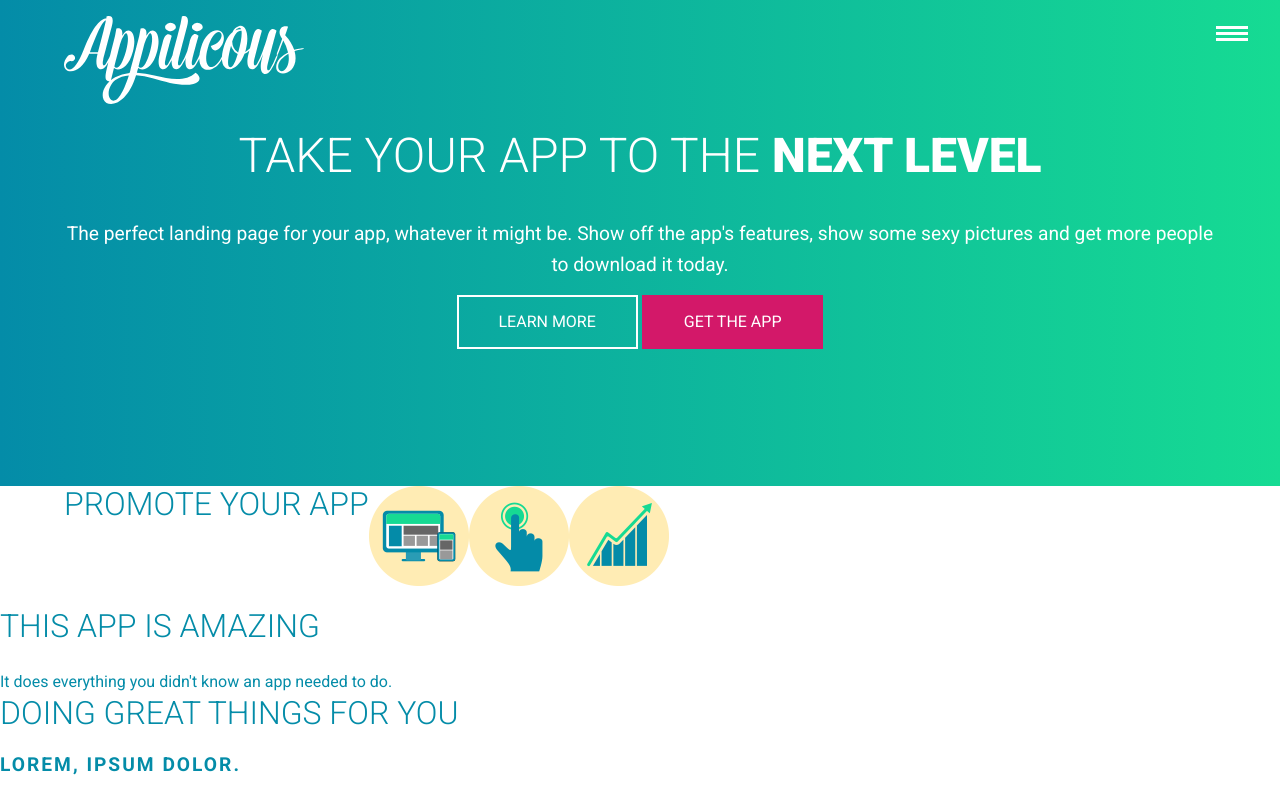
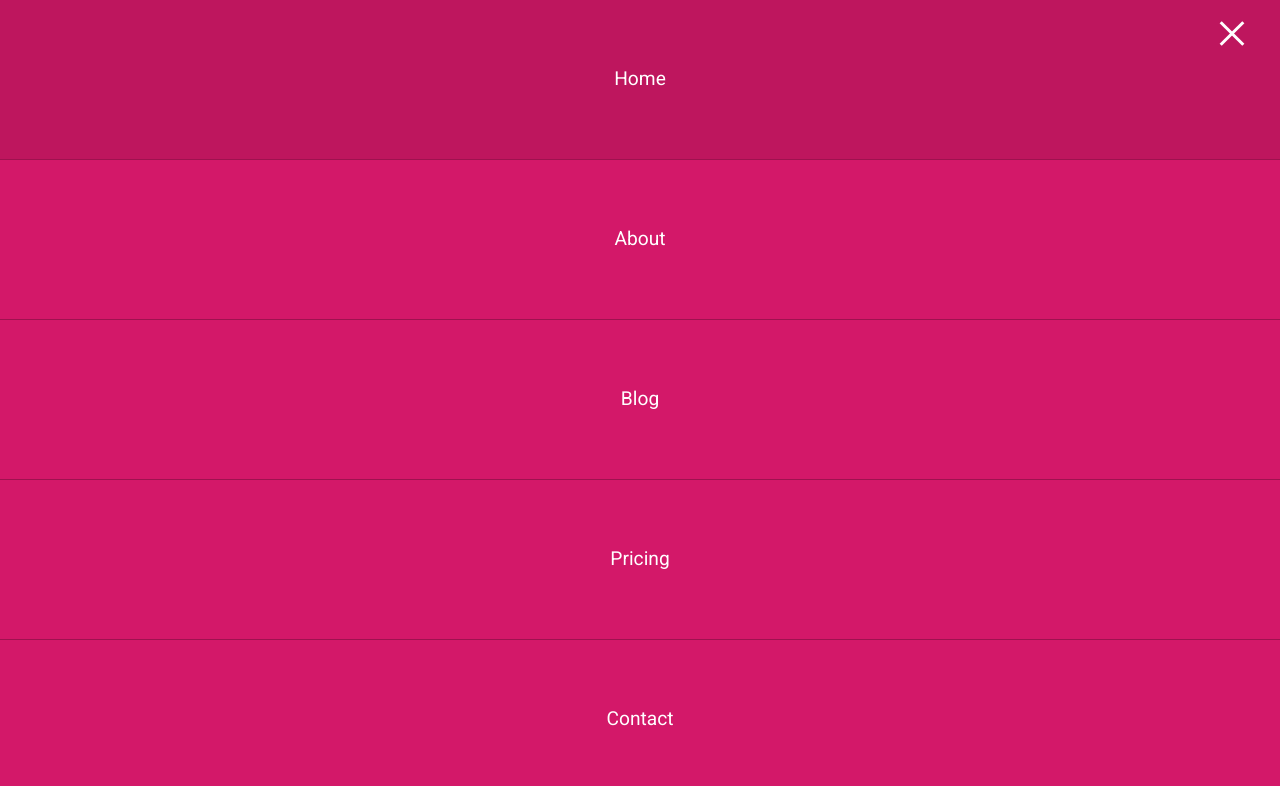
Before and after one commit to BadgerFool/responsive, a plain HTML site: page index.html in a window 1280 px wide. Both pictures are taken after a click on the element 1232 px from the left and 33 px from the top of the page. Shown: the top 786 px of the page. Drawn offline with nearby package versions, Linux system fonts and the light colour scheme.

Commit message:
added jQuery for burger menu

```diff
--- a/js/main.js
+++ b/js/main.js
@@ -1,3 +1,8 @@
 $(document).ready(function() {
 
+    //HAMBURGER MENU TOGGLE
+    $('.nav-toggle').click(function() {
+        $('.main-nav').toggleClass('is-open');
+        $('.hamburger').toggleClass('is-open');
+    })
 })
--- a/sass/layout/_nav.scss
+++ b/sass/layout/_nav.scss
@@ -6,6 +6,7 @@
   right: 0;
   font-size: 1.2rem;
   overflow: hidden;
+  transition: all ease-in-out .25s;
 
   ul {
     display: flex;
@@ -18,13 +19,24 @@
     display: flex;
     flex: 1 1 auto;
     border-bottom: 1px solid rgba(0, 0, 0, .25);
-    align-items: center;
-    justify-content: center;
   }
 
   a {
     text-decoration: none;
     color: $text-inverse;
+    flex-basis: 100%;
+    display: flex;
+    align-items: center;
+    justify-content: center;
+
+    &:hover,
+    &:focus {
+      background: rgba(0, 0, 0, .10);
+    }
+  }
+
+  &.is-open {
+    left: 0;
   }
 }
 
@@ -48,6 +60,7 @@
   width: 2em;
   height: 3px;
   background: $white;
+  transition: all ease-in-out .25s;
 }
 
 .hamburger::before {
@@ -57,3 +70,15 @@
 .hamburger::after {
   transform: translateY(3px);
 }
+
+.hamburger.is-open {
+  transform: rotate(45deg);
+
+  &::after {
+    transform: rotate(-90deg) translateX(3px);
+  }
+
+  &::before {
+    opacity: 0;
+  }
+}
```
Also changed, not shown: css/main.css.
